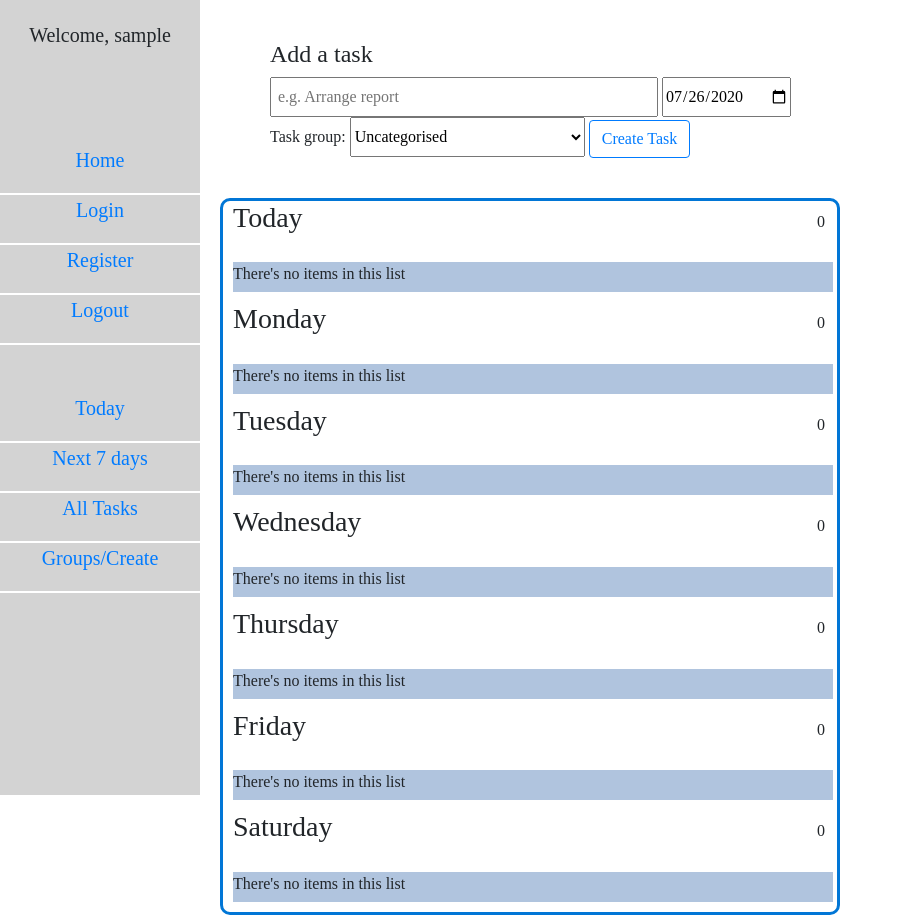
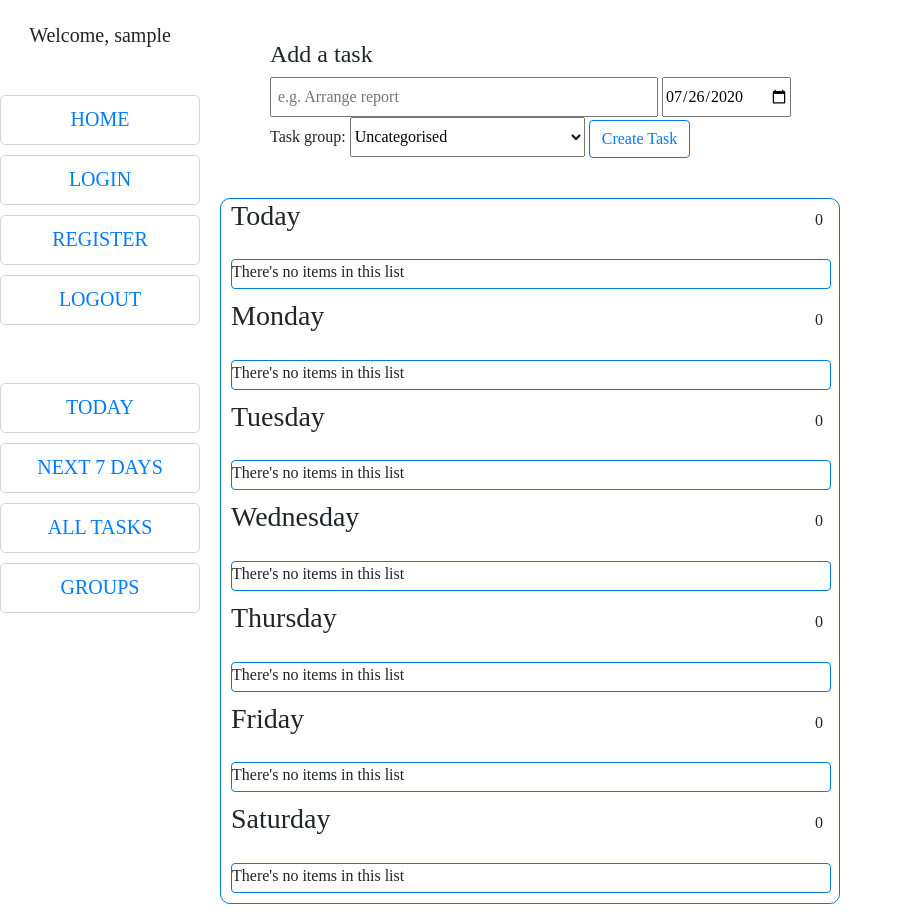
Before and after one commit to SigisM/todoapp, a Django app: page /seven_days/ in a window 1280 px wide. Shown: the whole page, without its empty margins (0-903 px from the left). Run offline with Django 3.2, Linux system fonts and the light colour scheme; the visitor is signed in with stand-in values (Sample User, id 1); data comes from the database, SQL or seed files in the repository; data that the repository does not hold is empty; parts of the project's set-up code (start-up, migrations or seed data) failed here and were passed over; some libraries are stand-ins or nearby versions; some web fonts are replaced.

Commit message:
Add custom pick-up date and time task reminder

```diff
--- a/todo_app/static/css/style.css
+++ b/todo_app/static/css/style.css
@@ -4,6 +4,16 @@
 
 }
 
+a {
+    margin-top: 8px;
+    text-decoration: none;
+
+}
+a:hover {
+    margin-top: 8px;
+    color: white;
+    text-decoration: none;
+}
 .task_group {
     height: 40px;
     width: 235px;
@@ -93,10 +116,10 @@ body {
     position: absolute;
     width: 620px;
     height: auto;
-    border: 2 px;
-    border-style: solid;
+    border: solid;
+    border-width: 1px;
     border-radius: 10px;
-    border-color: rgb(1, 118, 214);
+    border-color:rgb(0, 123, 214);
     /* box-shadow: 7px 0px 5px grey; */
 }
 
@@ -117,7 +140,10 @@ body {
 }
 
 .todo_rows {
-    background-color: lightsteelblue;
+    border: solid;
+    border-width: 1px;
+    border-radius: 4px;
+    border-color: rgb(0, 123, 214);
     margin: 10px;
 
     height: 30px;
@@ -360,7 +424,7 @@ body {
 .collapsed_today:after {
     display:block;
     content: '';
-    border-bottom: solid 2px steelblue;
+    border-bottom: solid 1px rgb(0, 123, 214);
     transform: scaleX(0);
     transition: transform 350ms ease;
     transform-origin:100% 50%
@@ -387,7 +451,7 @@ body {
 .collapsed_tomorrow1:after {
     display:block;
     content: '';
-    border-bottom: solid 2px steelblue;
+    border-bottom:  solid 1px rgb(0, 123, 214);
     transform: scaleX(0);
     transition: transform 350ms ease;
     transform-origin:100% 50%
@@ -414,7 +478,7 @@ body {
 .collapsed_tomorrow2:after {
     display:block;
     content: '';
-    border-bottom: solid 2px steelblue;
+    border-bottom: solid 1px rgb(0, 123, 214);
     transform: scaleX(0);
     transition: transform 350ms ease;
     transform-origin:100% 50%
@@ -441,7 +505,7 @@ body {
 .collapsed_tomorrow3:after {
     display:block;
     content: '';
-    border-bottom: solid 2px steelblue;
+    border-bottom: solid 1px rgb(0, 123, 214);
     transform: scaleX(0);
     transition: transform 350ms ease;
     transform-origin:100% 50%
@@ -469,7 +533,7 @@ body {
 .collapsed_tomorrow4:after {
     display:block;
     content: '';
-    border-bottom: solid 2px steelblue;
+    border-bottom: solid 1px rgb(0, 123, 214);
     transform: scaleX(0);
     transition: transform 350ms ease;
     transform-origin:100% 50%
@@ -496,7 +560,7 @@ body {
 .collapsed_tomorrow5:after {
     display:block;
     content: '';
-    border-bottom: solid 2px steelblue;
+    border-bottom: solid 1px rgb(0, 123, 214);
     transform: scaleX(0);
     transition: transform 350ms ease;
     transform-origin:100% 50%
@@ -523,7 +587,7 @@ body {
 .collapsed_tomorrow6:after {
     display:block;
     content: '';
-    border-bottom: solid 2px steelblue;
+    border-bottom: solid 1px rgb(0, 123, 214);
     transform: scaleX(0);
     transition: transform 350ms ease;
     transform-origin:100% 50%
@@ -630,35 +694,44 @@ body {
     line-height: 30px;
 }
 
+.checkbox {
+    margin-left: 10px;
+    /* vertical-align: middle; */
+}
+
 .checked {
     color: red;
     text-decoration: line-through;
     margin-left: 10px;
-    margin-top: 5px;
-    vertical-align: middle;
+    margin-top: 2px;
+    /* vertical-align: middle; */
 
 }
 
+.no_items{
+    margin-left: 10px;
+}
+
 .unchecked {
-    color: blue;
+    color: #007bff;
     text-decoration: none;
     margin-left: 10px;
-    margin-top: 5px;
-    vertical-align: middle;
+    margin-top: 2px;
+    /* vertical-align: middle; */
 
 }
 
 .sidebar {
     width: 200px;
     height: 100%;
-    background-color:lightgrey;
-    padding-top: 150px;
+    /* background-color:lightgrey; */
+    padding-top: 100px;
     margin-top: -25px;
-    position: absolute;
+    position: fixed;
     z-index: 0;
 }
 
-.menu {
+.menu_backup {
     width: 200px;
     border-bottom: solid 2px;
     border-color: white;
@@ -671,16 +744,36 @@ body {
     transition: 0.5s;
 }
 
-.menu:hover,
-.menu:focus {
-color: lightgrey;
-font-size: 25px;
+.menubar {
+    color: white;
+    margin-bottom: 10px;
+    width: 200px;
+    border: solid;
+    border-width: 1px;
+    border-color: lightgray;
+    border-radius: 5px;
+    height: 50px;
+    margin-left: -40px;
+    display: inline-grid;
+    font-size: 20px;
+    text-align: center;
+    vertical-align: middle;
+    transition: 0.4s;
+    transition-timing-function: ease-in;
+}
+
+.menubar:hover,
+.menubar:focus {
+color: white;
+border-color: rgb(0, 123, 214);
+background-color: rgb(0, 123, 214);
+/* font-size: 25px; */
 cursor: pointer;
 
 }
 
 .welcome {
-    position: absolute;
+    position: fixed;
     text-align: center;
     width: 200px;
     font-size: 20px;
--- a/todo_app/todo_items/forms.py
+++ b/todo_app/todo_items/forms.py
@@ -16,11 +16,12 @@ class TodoForm(forms.ModelForm):
 
     class Meta:
         model = Todo
-        fields = ['title', 'created', 'completed', 'daily_reminder', 'reminder_time', 'task_group']
+        fields = ['title', 'created', 'completed', 'daily_reminder', 'reminder_time', 'task_group', 'reminder_date', "custom_reminder"]
         widgets = {
             'created': DateInput(attrs={'class' : 'date_group'}),
             'title': forms.TextInput(attrs={'size': '40', 'class' : 'title_group', 'placeholder':" e.g. Arrange report"}),
             'reminder_time': DateTimeInput(format="%H:%M"),
+            'reminder_date': DateInput,
             'task_group': forms.Select(attrs={'class' : 'task_group'})
         }
 
--- a/todo_app/todo_items/models.py
+++ b/todo_app/todo_items/models.py
@@ -21,6 +21,8 @@ class Todo(models.Model):
     author = models.ForeignKey(User, on_delete=models.CASCADE, null=True)
     daily_reminder = models.BooleanField(blank=True, default=False)
     reminder_time = models.TextField(blank=True)
+    custom_reminder = models.BooleanField(blank=True, default=False)
+    reminder_date = models.DateField(default=datetime.date.today)
     task_group = models.ForeignKey(Todo_Group, on_delete=models.SET_NULL, null=True, default='1')
 
 
--- a/todo_app/todo_items/templates/base.html
+++ b/todo_app/todo_items/templates/base.html
@@ -62,21 +62,21 @@
         {% block sidebar %}
         {% if user.is_authenticated %}
         <ul>
-            <li class="menu"><a href="/">Home</a></li>
-            <li class="menu"><a href="/login">Login</a></li>
-            <li class="menu"><a href="/register">Register</a></li>
-            <li class="menu"><a href="/logout">Logout</a></li>
+            <li class="menubar"><a href="/">HOME</a></li>
+            <li class="menubar"><a href="/login">LOGIN</a></li>
+            <li class="menubar"><a href="/register">REGISTER</a></li>
+            <li class="menubar"><a href="/logout">LOGOUT</a></li>
             <br><br><br>
-            <li class="menu"><a href="/today">Today</a></li>
-            <li class="menu"><a href="/seven_days">Next 7 days</a></li>
-            <li class="menu"><a href="/">All Tasks</a></li>
-            <li class="menu"><a href="/groups">Groups/Create</a></li>
+            <li class="menubar"><a href="/today">TODAY</a></li>
+            <li class="menubar"><a href="/seven_days">NEXT 7 DAYS</a></li>
+            <li class="menubar"><a href="/">ALL TASKS</a></li>
+            <li class="menubar"><a href="/groups">GROUPS</a></li>
         </ul>
         {% elif user.is_anonymous %}
         <ul>
-            <li class="menu"><a href="/">Home</a></li>
-            <li class="menu"><a href="/login">Login</a></li>
-            <li class="menu"><a href="/register">Register</a></li>
+            <li class="menubar"><a href="/">Home</a></li>
+            <li class="menubar"><a href="/login">Login</a></li>
+            <li class="menubar"><a href="/register">Register</a></li>
 
         </ul>
         {% endif %}
--- a/todo_app/todo_items/templates/update_todo_expand.html
+++ b/todo_app/todo_items/templates/update_todo_expand.html
@@ -25,7 +25,8 @@
         <br>
         <label><span class="set_reminder" style="font-weight: bold; display: block; cursor: pointer;">SET A REMINDER</span></label>
         <div class="reminder" style="display: none;">
-            {{form.daily_reminder}} <span>Today at {{form.reminder_time}}</span>
+            {{form.daily_reminder}} <span>Today at {{form.reminder_time}}</span><br \>
+            {{form.custom_reminder}}<span> Pick {{form.reminder_date}} {{form.reminder_time}}
         </div>
     </div>
     <div class="save_item">
--- a/todo_app/todo_items/views.py
+++ b/todo_app/todo_items/views.py
@@ -72,7 +72,7 @@ def is_valid_queryparam(param):
 @login_required
 def create_delete_list_group(request, **kwargs):
     form = GroupForm()
-    qs = Todo.objects.filter(author=request.user)
+    qs = Todo.objects.filter(author=request.user, completed=False)
     categories = Todo_Group.objects.filter(user=request.user)
     category = request.GET.get('category')
 
@@ -251,6 +251,10 @@ def updateTodo(request, pk):
             reminder_time = form.cleaned_data['reminder_time']
             reminder_hour = reminder_time[0:2]
             reminder_minute = reminder_time[3:5]
+
+            reminder_date = str(form.cleaned_data['reminder_date'])
+            reminder_month = reminder_date[5:7]
+            reminder_day = reminder_date[8:10]
             if form.instance.daily_reminder == True:
                 try:
                     periodic_task = PeriodicTask.objects.get(name='Reminder'+'_'+str(request.user)+'_'+str(reminder_hour)+':'+str(reminder_minute)+'_'+'id'+':'+str(todo.pk))
@@ -281,13 +285,52 @@ def updateTodo(request, pk):
                             args=json.dumps([title, 'This is a reminder for your task!', request.user.email]),
                             one_off=True,
                             )
-            if form.instance.daily_reminder == False:
+            if form.instance.custom_reminder == False:
                 try:
                     periodic_task = PeriodicTask.objects.get(name='Reminder'+'_'+str(request.user)+'_'+str(reminder_hour)+':'+str(reminder_minute)+'_'+'id'+':'+str(todo.pk))
                     periodic_task.enabled = False
                     periodic_task.save()
                 except:
                     pass
+
+            if form.instance.custom_reminder == True:
+                try:
+                    periodic_task = PeriodicTask.objects.get(name='Reminder'+'_'+str(request.user)+'_'+str(reminder_month)+'_'+str(reminder_day)+'_'+str(reminder_hour)+':'+str(reminder_minute)+'_'+'id'+':'+str(todo.pk))
+                    periodic_task.enabled = True
+                    periodic_task.save()
+                except:
+                    schedule, _ = CrontabSchedule.objects.get_or_create(
+                        minute=int(reminder_minute),
+                        hour=int(reminder_hour),
+                        day_of_week='*',
+                        day_of_month=int(reminder_day),
+                        month_of_year=int(reminder_month),
+                        timezone='Europe/Vilnius',
+                        )
+                    try:
+                        PeriodicTask.objects.create(
+                            crontab=schedule,
+                            name='Reminder'+'_'+str(request.user)+'_'+str(reminder_month)+'_'+str(reminder_day)+'_'+str(reminder_hour)+':'+str(reminder_minute)+'_'+'id'+':'+str(todo.pk),
+                            task='todo_items.tasks.one_off_task_reminder',
+                            args=json.dumps([title, 'This is a reminder for your task!', request.user.email]),
+                            one_off=True,
+                            )
+                    except ValidationError:
+                        PeriodicTask.objects.get(
+                            crontab=schedule,
+                            name='Reminder'+'_'+str(request.user)+'_'+str(reminder_month)+'_'+str(reminder_day)+'_'+str(reminder_hour)+':'+str(reminder_minute)+'_'+'id'+':'+str(todo.pk),
+                            task='todo_items.tasks.one_off_task_reminder',
+                            args=json.dumps([title, 'This is a reminder for your task!', request.user.email]),
+                            one_off=True,
+                            )
+            if form.instance.daily_reminder == False:
+                try:
+                    periodic_task = PeriodicTask.objects.get(name='Reminder'+'_'+str(request.user)+'_'+str(reminder_month)+'_'+str(reminder_day)+'_'+str(reminder_hour)+':'+str(reminder_minute)+'_'+'id'+':'+str(todo.pk))
+                    periodic_task.enabled = False
+                    periodic_task.save()
+                except:
+                    pass
+
             return HttpResponseRedirect("/")
 
     context = {'form':form, 'todo':todo}
```
Also changed, not shown: other parts of todo_app/static/css/style.css (+81 -30 lines), todo_app/todo_items/templates/todo_items.html (+12 -13 lines), todo_app/todo_items/migrations/0021_auto_20200828_0020.py (added).
